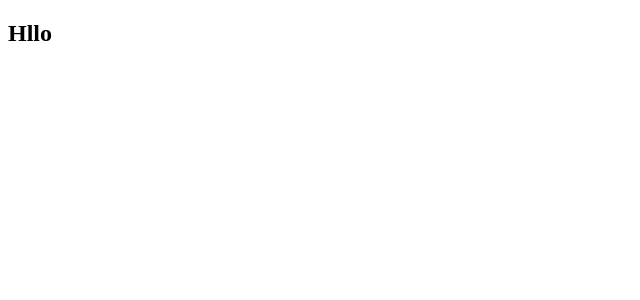
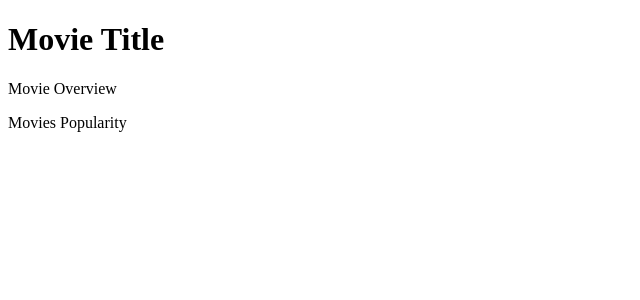
Before and after one commit to mortensenm1205/RT-app, a React (Create React App) app in the folder client/: page /user in a window 1280 px wide. Shown: the top 300 px of the page, without its empty margins (0-640 px from the left). Built offline with nearby package versions, Linux system fonts and the light colour scheme.

Commit message:
added movieCard as a component, added it to my client user router

```diff
--- /dev/null
+++ b/client/src/containers/RT-App/MovieCard/MovieCard.js
@@ -0,0 +1,21 @@
+import React, { Component } from 'react';
+
+
+class MovieCard extends Component {
+
+  componentDidMount() {
+    console.log(this.props);
+  }
+
+  render() {
+    return (
+      <div>
+        <h1>Movie Title</h1>
+        <p>Movie Overview</p>
+        <div>Movies Popularity</div>
+      </div>
+    )
+  }
+}
+
+export default MovieCard;
--- a/client/src/containers/RT-App/RT-App.js
+++ b/client/src/containers/RT-App/RT-App.js
@@ -1,13 +1,14 @@
 import React, { Component } from 'react';
 import { Route } from 'react-router-dom';
 import MovieList from './CurrentMovieList/MovieList';
+import MovieCard from './MovieCard/MovieCard';
 
 class RT extends Component {
   render() {
     return (
       <div>
         <Route exact path='/' component={MovieList} />
-        <Route path='/user' render={() => <h2>Hllo</h2>} />
+        <Route path='/user' component={MovieCard} />
       </div>
     )
   }
```
